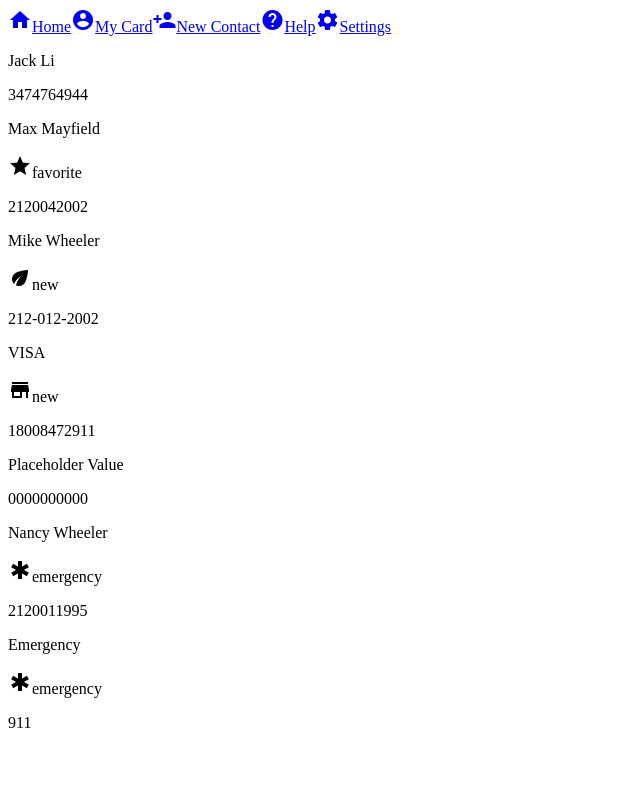
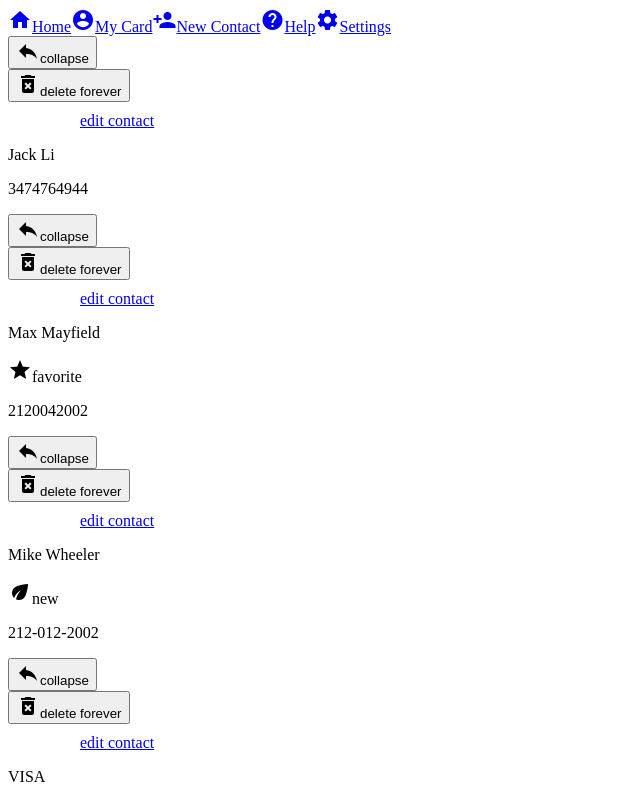
Before and after one commit to byjackli/HW-contacts_list, a React (Create React App) app: page / in a window 1280 px wide. Shown: the top 800 px of the page, without its empty margins (0-640 px from the left). Built offline with nearby package versions, Linux system fonts and the light colour scheme.

Commit message:
implement swipe to delete
- implemented swipe to delete
- fixed close modal not working sometimes

```diff
--- a/src/components/Card.js
+++ b/src/components/Card.js
@@ -1,11 +1,13 @@
-import { useState, useContext } from "react"
+import { useState, useContext, useRef } from "react"
 import { Link, useNavigate } from "react-router-dom"
 import ModalContext from "../context/ModalContext"
+import { del } from "../static/data.ts"
 
 import Icon from "./Icon"
 import Modal from "./Modal"
 
 function Card(props) {
+    const openModal = useRef(null)
 
     const navigate = useNavigate(),
         [expanded, updateExpanded] = useState(false),
@@ -13,7 +15,12 @@ function Card(props) {
         [{ closeModal }] = useContext(ModalContext);
 
     function handleDelete() {
+        del(props.id)
+        console.info(closeModal)
         closeModal()
+    }
+    function handleSwipeRight() {
+        openModal.current()
     }
     function handleUpdateExpanded(e, state) {
         if (!e.target.closest(".preventDefault"))
@@ -25,7 +32,7 @@ function Card(props) {
 
         if (100 < Math.abs(diff)) {
             if (0 < diff)
-                handleDelete()
+                handleSwipeRight()
             else
                 navigate(`/edit/${props.id}`)
         }
@@ -36,12 +43,12 @@ function Card(props) {
 
     return <div className="card" id={props.id} onClick={e => handleUpdateExpanded(e, !expanded)} tabIndex="0" onKeyDown={e => handleUpdateExpanded(e, !expanded)}
         draggable onDragStart={e => updateDragOrigin(e.clientX)} onDragEnd={e => handleDrag(e)}>
-        {expanded ? <div>
+        <div className={expanded ? "" : "hidden"} aria-hidden={!expanded}>
             <div className="lhs">
                 <button onClick={e => handleUpdateExpanded(e, false)}><Icon art="reply" title="collapse" /></button>
             </div>
             <div className="rhs">
-                <Modal open={<button className="preventDefault"><Icon art="delete_forever" title="delete forever" /></button>
+                <Modal openModal={openModal} open={<button className="preventDefault"><Icon art="delete_forever" title="delete forever" /></button>
                 } >
                     <div>Are you sure you want to delete <strong>{fullname}</strong> from your contacts?</div>
                     <div>
@@ -53,7 +60,7 @@ function Card(props) {
                     <Icon art="pen" title="edit contact" />
                 </Link>
             </div>
-        </div> : null}
+        </div>
 
         <div>
             <p>{fullname}</p>
--- a/src/components/Modal.js
+++ b/src/components/Modal.js
@@ -1,5 +1,10 @@
 import { useContext, useEffect } from "react"
 import ModalContext from "../context/ModalContext"
+
+// 🔨 There are multiple flaws with this component (what is known)
+// 1. stack is incorrectly implemented
+// 2. closeModal function closes everything
+// 3. when modal is opened, first element is not autofocused
 
 export function ModalManager() {
     const [{ closeModal, stack }, setContext] = useContext(ModalContext),
@@ -10,7 +15,7 @@ export function ModalManager() {
     function close() {
         const newStack = stack
         newStack.pop()
-        setContext({ closeModal, stack: newStack })
+        setContext({ closeModal: close, stack: newStack })
 
         trapped = false
         resume.focus()
@@ -56,7 +61,8 @@ export function ModalManager() {
         }
     }
 
-    for (let i = 0; i < stack.length; i++)
+    const modalCount = stack.length
+    for (let i = modalCount - 1; -1 < i; i--)
         modals.push(<div className="modal-container" style={{ zIndex: i }} key={`modal-level-${i}`}>
             {stack[i]}
             <div className="modal-backdrop" onClick={close} aria-label="close" />
@@ -76,11 +82,12 @@ export function ModalManager() {
 
 function Modal(props) {
     const [{ closeModal, stack }, setContext] = useContext(ModalContext)
+    useEffect(() => { props.openModal.current = open }, [])
 
     // activate modal
     function open() {
         const newStack = [...stack, <>{props.children}</>]
-        setContext({ closeModal, stack: newStack })
+        setContext({ closeModal: closeModal, stack: newStack })
     }
 
     return <div className="modal-activator" onClick={open}>
```
